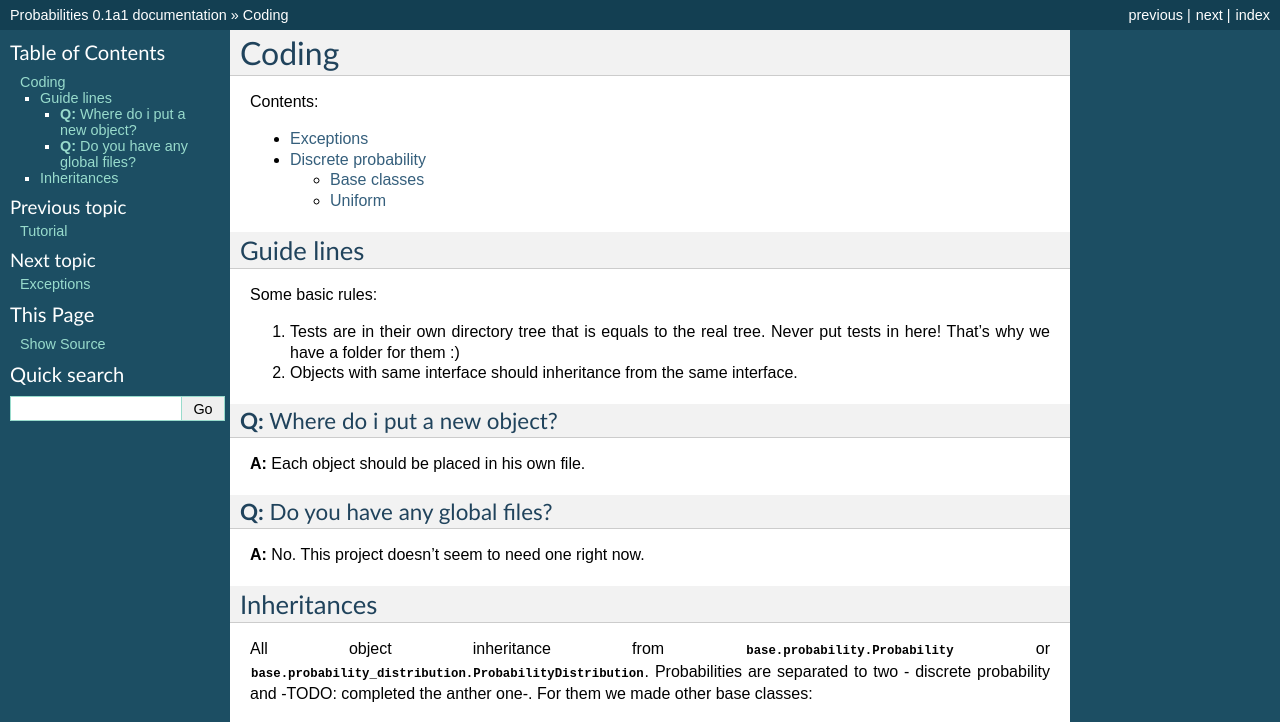
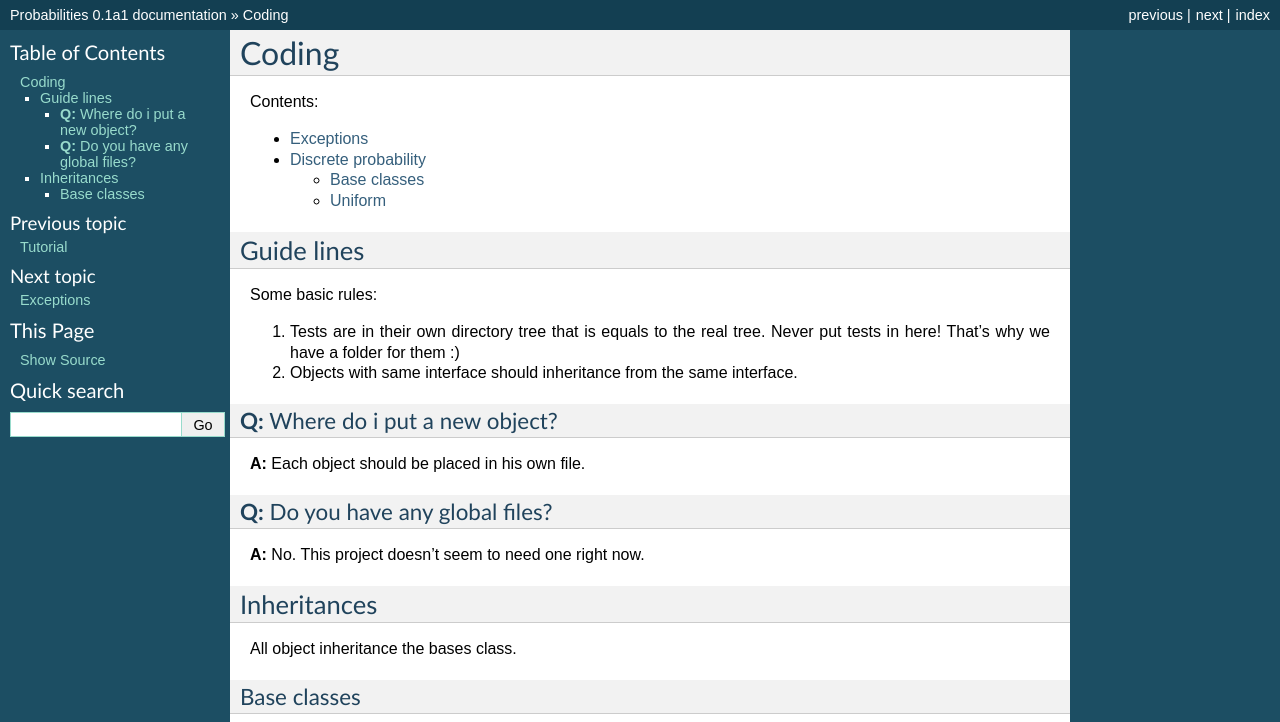
Before and after one commit to tomerghelber/probabilities, a Sphinx documentation site: the page built from sphinx/source/objects/index.rst, in a window 1280 px wide. Shown: the top 722 px of the page. Built offline with Sphinx 7.4.7, drawn with Linux system fonts in a browser that asks for light colours; some of the changed text lies outside the part shown; grey boxes are pictures that could not be loaded.

Commit message:
added doc of bases class

```diff
--- a/sphinx/source/objects/index.rst
+++ b/sphinx/source/objects/index.rst
@@ -26,7 +26,18 @@
 
 Inheritances
 ------------
-All object inheritance from :py:class:`base.probability.Probability` or :py:class:`base.probability_distribution.ProbabilityDistribution`.
+All object inheritance the bases class.
+
+Base classes
+^^^^^^^^^^^^
+.. automodule:: base.probability
+.. autoclass:: Probability
+   :members:
+
+.. automodule:: base.probability_distribution
+.. autoclass:: ProbabilityDistribution
+   :members:
+
 Probabilities are separated to two - discrete probability and -TODO: completed the anther one-.
 For them we made other base classes:
  - :class:`discrete_probability.base.probability.DiscreteProbability` and :class:`discrete_probability.base.probability_distribution.DiscreteProbabilityDistribution`.
```
